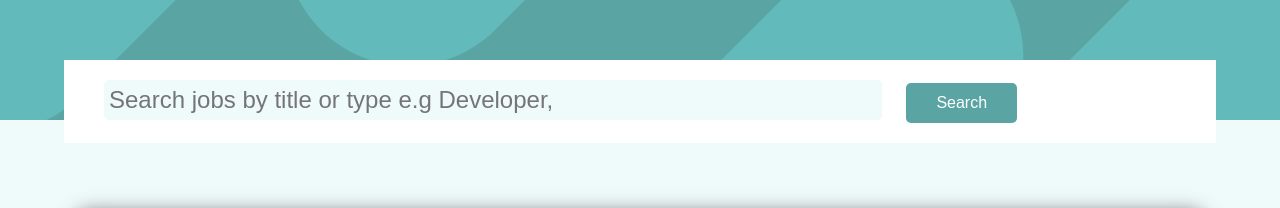
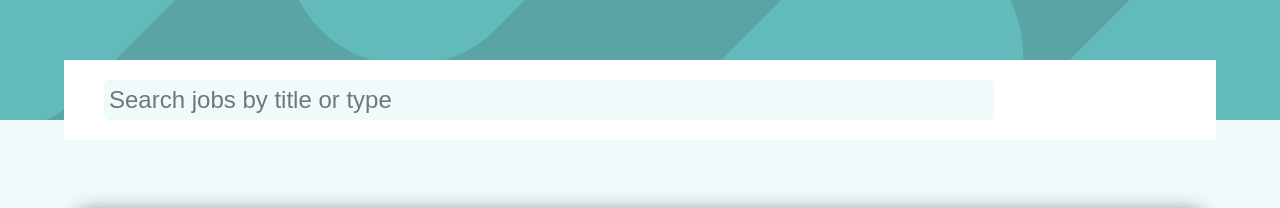
Before and after one commit to horler408/static_job_listings, a plain HTML site: page index.html in a window 1280 px wide. Shown: the top 208 px of the page. Drawn offline with Linux system fonts and the light colour scheme.

Commit message:
Adjusting search input form

```diff
--- a/css/style.css
+++ b/css/style.css
@@ -27,7 +27,7 @@ body {
   background: #fff;
 }
 .form_filter input {
-  width: 60%;
+  width: 100%;
   height: 40px;
   outline: none;
   border: none;
@@ -37,7 +37,7 @@ body {
   margin: 0 10px;
   background: hsl(180, 52%, 96%);
 }
-.form_filter button {
+/* .form_filter button {
   width: 30%;
   height: 40px;
   font-size: 1rem;
@@ -47,7 +47,7 @@ body {
   cursor: pointer;
   border-radius: 5px;
   background: hsl(180, 29%, 50%);
-}
+} */
 
 .main {
   height: 250vh;
@@ -155,13 +155,13 @@ body {
     padding: 20px;
   }
   .form_filter input {
-    width: 70%;
+    width: 80%;
     font-size: 1.5rem;
     margin: 0 20px;
   }
-  .form_filter button {
+  /* .form_filter button {
     width: 10%;
-  }
+  } */
 
   .card_item {
     position: relative;
--- a/index.html
+++ b/index.html
@@ -12,10 +12,9 @@
 <body>
   <div class="container">
     <div class="nav-bar"></div>
-    <form class="form_filter">
-      <input type="text" name="Search" id="search" class="search" placeholder="Search jobs by title or type e.g Developer, ">
-      <button type="submit">Search</button>
-    </form>
+    <div class="form_filter">
+      <input type="search" name="Search" id="search" class="search" placeholder="Search jobs by title or type">
+    </div>
     <section class="main">
       <div class="main__cards">
 
--- a/js/app.js
+++ b/js/app.js
@@ -166,8 +166,7 @@ const preloader = document.querySelector('.preloader')
 //const form = document.querySelector('.form_filter')
 const search = document.getElementById('search')
 
-search.addEventListener('keyup', (e) => {
-  e.preventDefault()
+search.addEventListener('keyup', () => {
   const searchInp = search.value.toLowerCase()
   const name = jobs.filter(job => {
     if (job.location.toLowerCase() === searchInp ||
```
